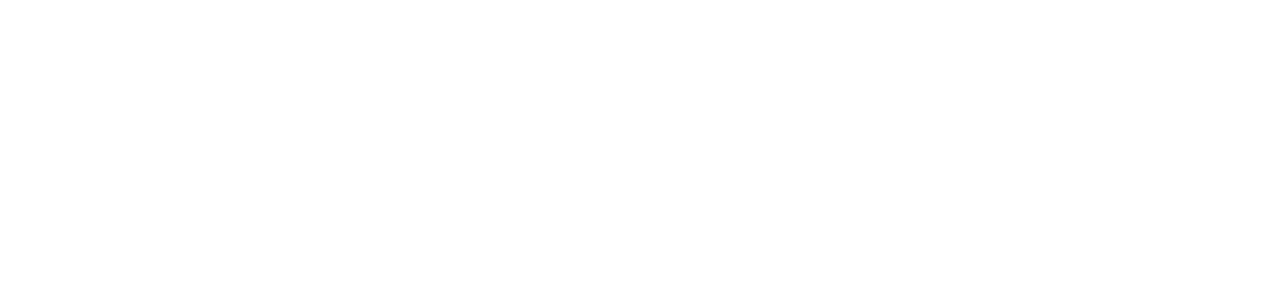
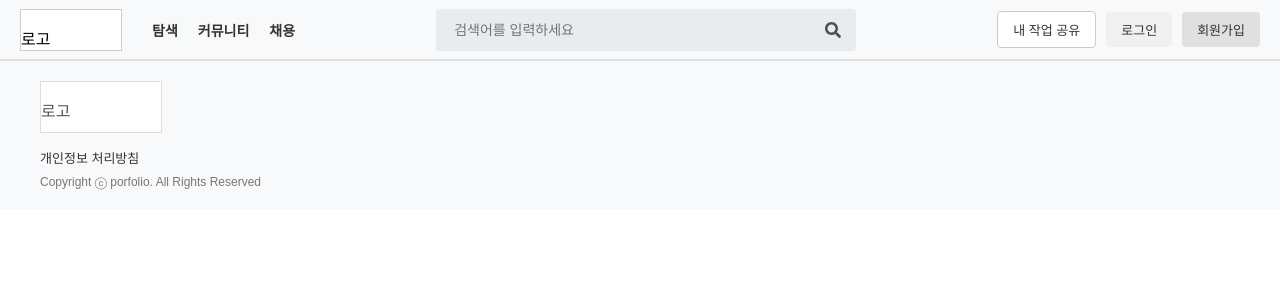
Before and after one commit to SMU-LIKELION-PROJECT-TEAM-2/resume-portfolio-frontend, a React app: page /mypage/edit in a window 1280 px wide. Before the commit this address had no page. Shown: the top 300 px of the page. Built offline with nearby package versions, Linux system fonts and the light colour scheme; the HTML template or start-up script is replaced by a standard one.

Commit message:
feat: 마이페이지 수정 라우팅

```diff
--- /dev/null
+++ b/src/pages/MyPage/ProfileEdit.jsx
@@ -0,0 +1,13 @@
+import Footer from "../../Layout/Footer/Footer";
+import Header from "../../Layout/Header/Header";
+
+const ProfileEdit = () => {
+  return (
+    <>
+      <Header />
+      <Footer />
+    </>
+  );
+};
+
+export default ProfileEdit;
--- a/src/routes/Router.jsx
+++ b/src/routes/Router.jsx
@@ -22,6 +22,7 @@
 import AllBoard from "../pages/Community/AllBoard";
 import BoardWrite from "../pages/Community/BoardWrite";
 import BoardView from "../pages/Community/BoardView";
+import ProfileEdit from "../pages/MyPage/ProfileEdit";
 
 function Router() {
   return (
@@ -63,6 +64,7 @@
       <Route path="/login" element={<Login />} />
       <Route path="/signup" element={<Signup />} />
       <Route path="/mypage" element={<MyPage />} />
+      <Route path="/mypage/edit" element={<ProfileEdit />} />
     </Routes>
   );
 }
```
